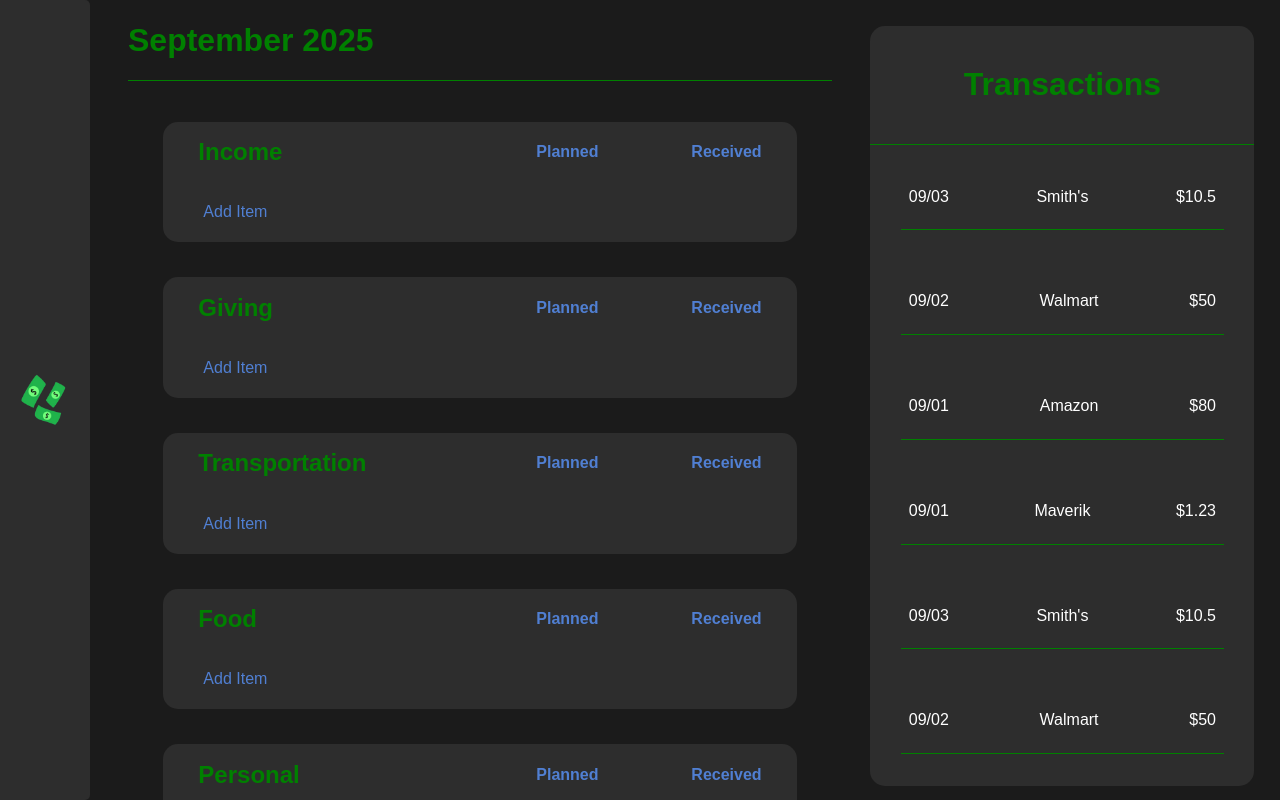
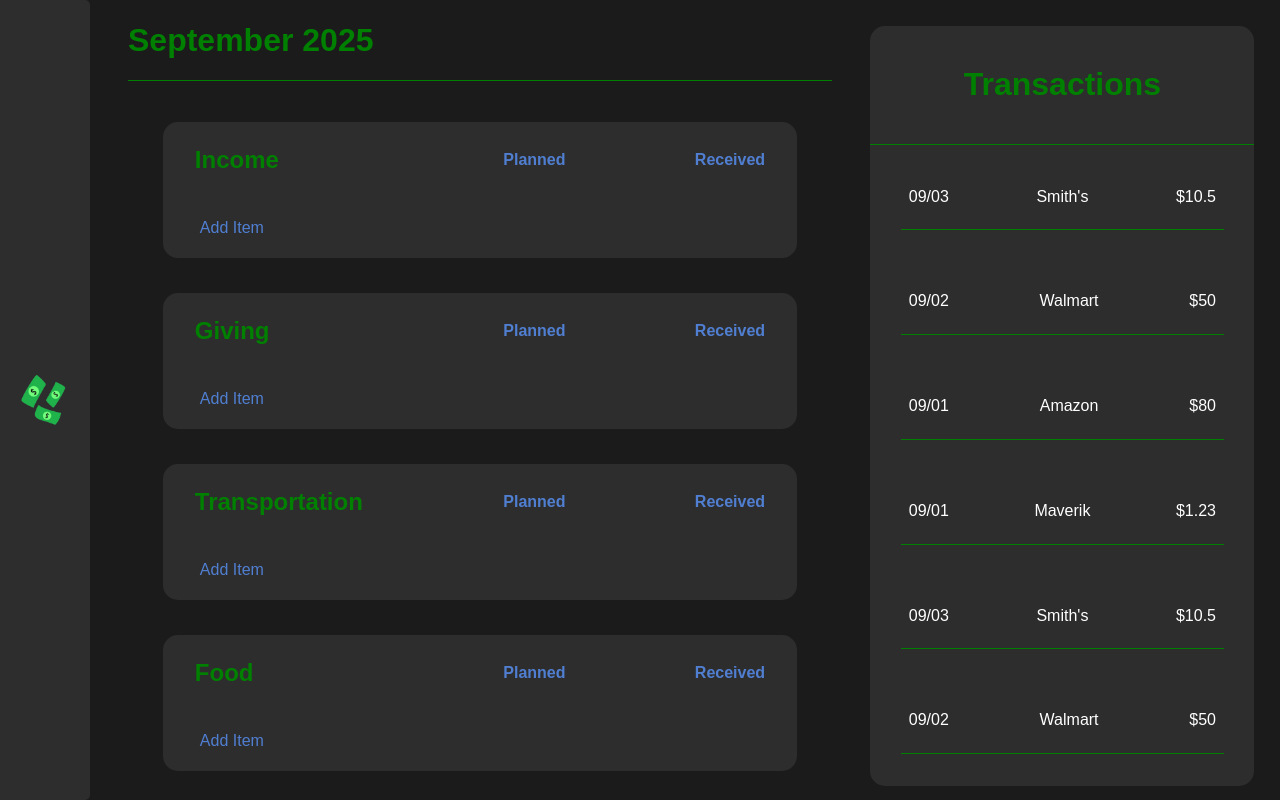
Before and after one commit to ethanmcallister/MacDollarTracker, a React (Vite) app: page / in a window 1280 px wide. Shown: the top 800 px of the page. Built offline with nearby package versions, Linux system fonts and the light colour scheme.

Commit message:
Realign items in main budget section. Also added hover boxes over budget items and planned budget amounts.

```diff
--- a/src/BudgetSection/AddBudgetItem.css
+++ b/src/BudgetSection/AddBudgetItem.css
@@ -1,3 +1,10 @@
+.budget-group-add-item-container {
+    width: 30%;
+    margin-left: 5%;
+    display: flex;
+    justify-content: center;
+    align-items: center;
+}
 .add-budget-item-container {
     width: 100%;
     display: flex;
@@ -14,3 +21,9 @@
     color: white;
     font-size: 1em;
 }
+
+.add-item-btn-container {
+    width: fit-content;
+    margin-left: 5%;
+    cursor: pointer;
+}
--- a/src/BudgetSection/BudgetGroup.css
+++ b/src/BudgetSection/BudgetGroup.css
@@ -1,7 +1,7 @@
 #budget-group-container {
     margin: 5%;
     border-radius: 15px;
-    padding: 0 5%;
+    padding: 0;
     background-color: rgb(45, 45, 45);
     display: flex;
     flex-direction: column;
@@ -13,12 +13,11 @@
     font-size: 1.5em;
     font-weight: bold;
     color: green;
-    width: 60%;
-    margin: 2% 0;
+    width: 50%;
 }
 
 .budget-group-amounts-container {
-    width: 40%;
+    width: 50%;
 
     display: flex;
     flex-direction: row;
@@ -27,12 +26,15 @@
 }
 
 .budget-group-planned, .budget-group-received {
+    text-align: right;
     color: rgb(80, 127, 210);
+    width: 30%;
 }
 
 .budget-group-title-container {
-    width: 100%;
+    width: 90%;
     color: white;
+    padding: 0 5%;
 
     display: flex;
     flex-direction: row;
@@ -50,4 +52,5 @@
     width: 100%;
     display: flex;
     flex-direction: column;
+    align-items: center;
 }
--- a/src/BudgetSection/BudgetGroup.jsx
+++ b/src/BudgetSection/BudgetGroup.jsx
@@ -35,7 +35,7 @@ export default function BudgetGroup({name, isGroupActivelyAdding, setIsGroupActi
             <div className="budget-group-add-item-container">
                 {isAddingItem && <AddBudgetItem addItem={addItem} setIsAddingItem={setIsAddingItem} setIsGroupActivelyAdding={setIsGroupActivelyAdding}/>}
             </div>
-            <div onClick={handleAddItem}>
+            <div onClick={handleAddItem} className="add-item-btn-container">
                 <p className="budget-group-btn">Add Item</p>
             </div>
         </div>
--- a/src/BudgetSection/BudgetItem.css
+++ b/src/BudgetSection/BudgetItem.css
@@ -1,6 +1,8 @@
 .budget-item-container {
     border-bottom: 1px solid green;
-    width: 100%;
+    width: 90%;
+
+    margin: 0 5%;
 
     display: flex;
     flex-direction: row;
@@ -10,26 +12,38 @@
 }
 
 .item-title {
-    color: white;
-    width: 60%;
-    margin: 2% 0;
+    width: 30%;
+    margin: 2% 20% 2% 0;
+
+    padding: 10px;
+    border-radius: 3px;
+    cursor: text;
 }
 
 .item-budget {
-    width: 40%;
+    width: 50%;
     display: flex;
     flex-direction: row;
     justify-content: space-between;
     align-items: center;
 }
 
-.planned-budget {
+.budget-amount-container {
     cursor: text;
-    padding: 5px;
     border-radius: 2px;
+    text-align: right;
+    width: 30%;
 }
 
-.planned-budget:hover {
+.budget-amount {
+    padding: 5px;
+    border-radius: 3px;
+}
+
+#planned-budget:hover, .item-title:hover {
     background-color: rgb(86, 85, 85);
-    color: black;
 }
+
+#planned-budget {
+    padding: 10px;
+}
--- a/src/BudgetSection/BudgetItem.jsx
+++ b/src/BudgetSection/BudgetItem.jsx
@@ -2,15 +2,29 @@ import { useState } from "react";
 import './BudgetItem.css'
 
 export default function BudgetItem( {item} ) {
+
+    // [isEditingPlanned, setIsEditingPlanned] = useState(false);
+
     return (
         <div className="budget-item-container">
             <h4 className="item-title">{item}</h4>
             <div className="item-budget">
-                <div>
-                    <p className="planned-budget">$0.00</p>
+                <div className="budget-amount-container">
+                    <p
+                        id="planned-budget"
+                        className="budget-amount"
+                        onClick={() => alert("Clicked Received")}
+                    >
+                    $0.00
+                    </p>
                 </div>
-                <div>
-                    <p className="received">$0.00</p>
+                <div className="budget-amount-container">
+                    <p
+                        id="received-amount"
+                        className="budget-amount"
+                    >
+                    $0.00
+                    </p>
                 </div>
             </div>
         </div>
```
Also changed, not shown: doc/bugs.md (+1 -1 lines), doc/todo.md (+1 -1 lines).
